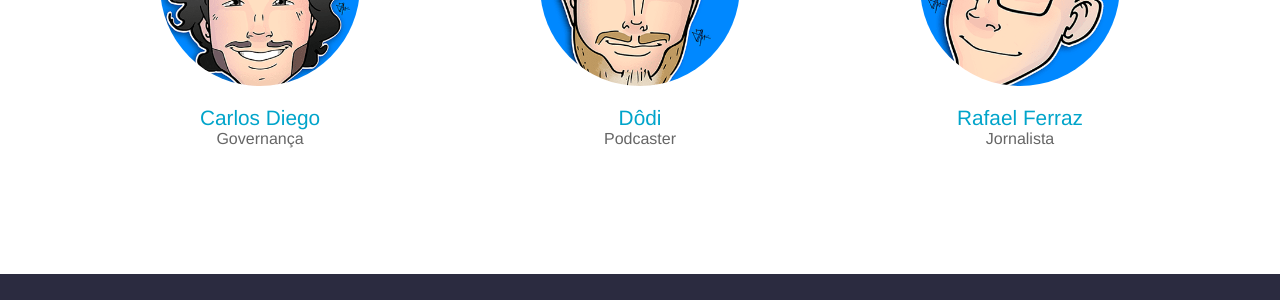
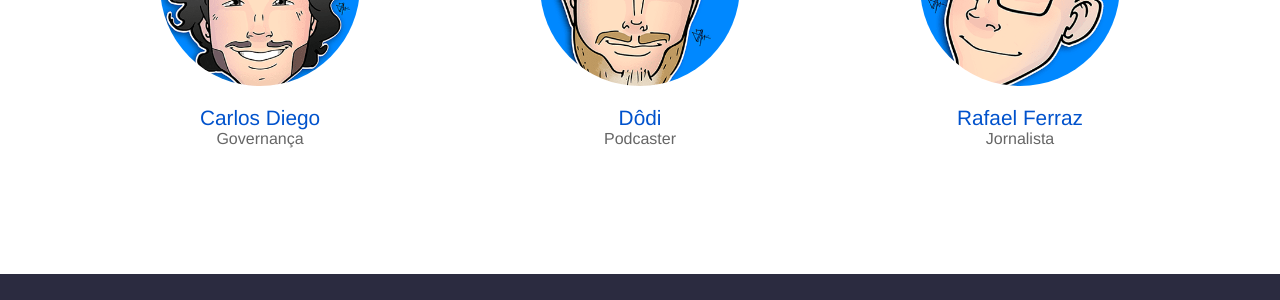
Before and after one commit to jornalistainclusivo/pcd.dataverso.org, a Jekyll site: the page built from sobre.html, in a window 1280 px wide. Shown: the part 471-771 px from the top of the page. Built offline with Jekyll 4.4.1, drawn with Linux system fonts in a browser that asks for light colours.

Commit message:
link color

```diff
--- a/_sass/elements.scss
+++ b/_sass/elements.scss
@@ -12,7 +12,7 @@ body {
 }
 
 a {
-	color: #00a4ca;
+	color: #0052cc;
 	text-decoration: none;
 }
 
```
